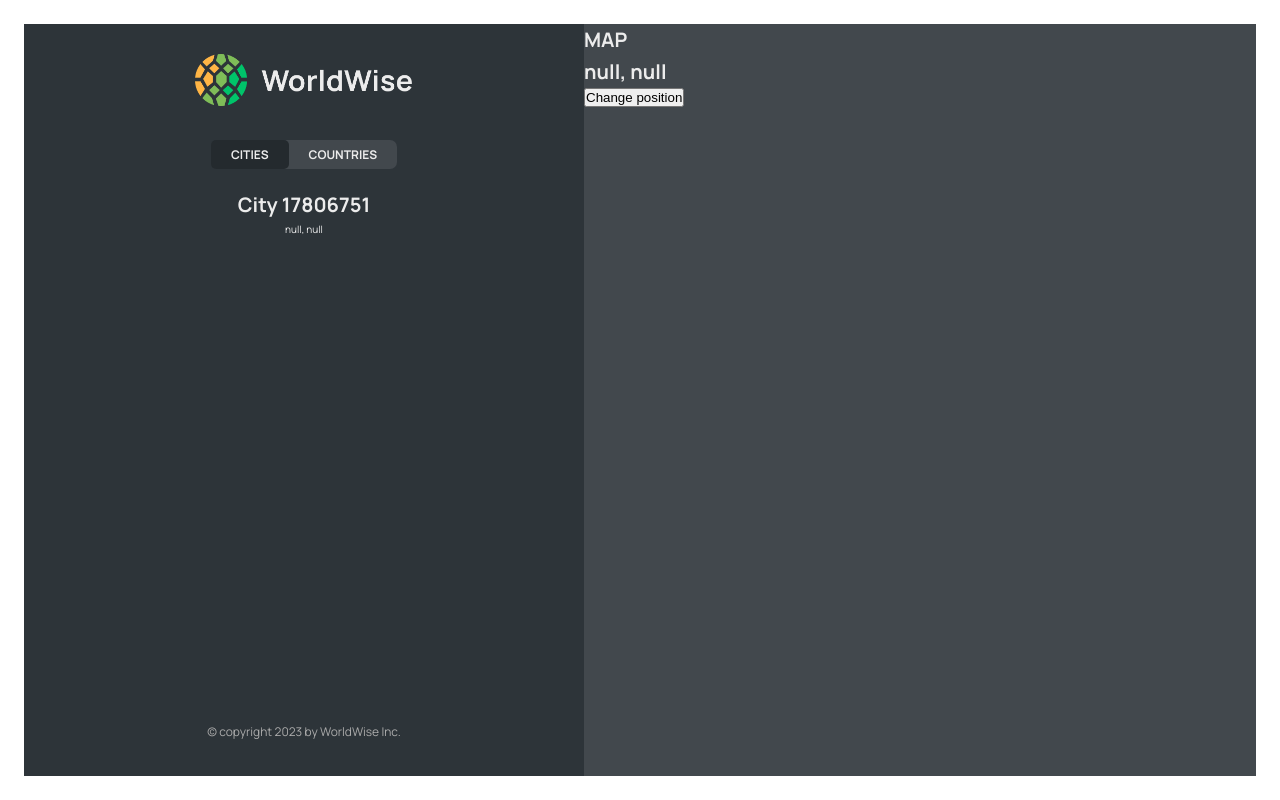
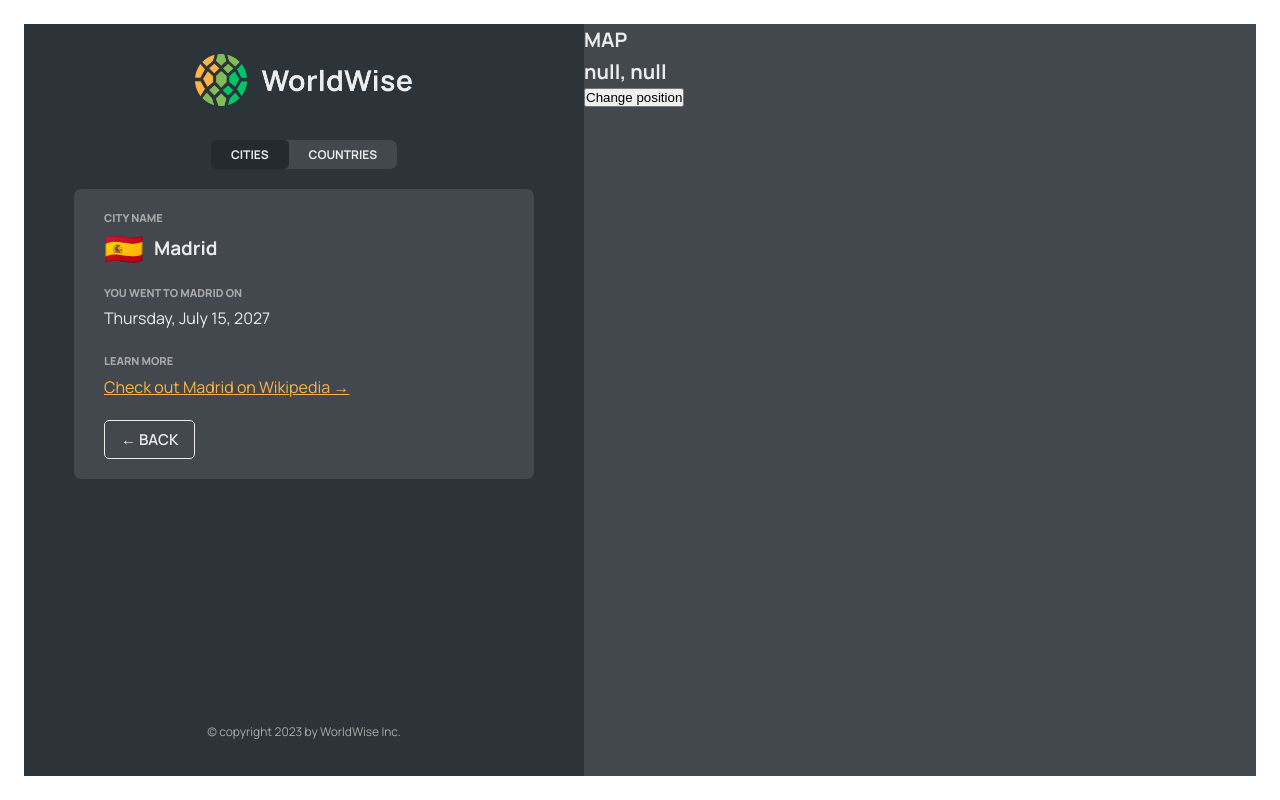
Before and after one commit to Salman-Tyagi/worldwise, a React (Vite) app: page /app/cities/17806751 in a window 1280 px wide. Built offline with nearby package versions, Linux system fonts and the light colour scheme; data requests are answered from the project's data file.

Commit message:
implemented: city descriptions using context api

```diff
--- /dev/null
+++ b/src/components/BackButton.jsx
@@ -0,0 +1,12 @@
+import { useNavigate } from 'react-router-dom';
+import Button from './Button';
+
+export default function BackButton() {
+  const navigate = useNavigate();
+
+  return (
+    <Button type='back' onClick={() => navigate(-1)}>
+      &larr; Back
+    </Button>
+  );
+}
--- a/src/components/City.jsx
+++ b/src/components/City.jsx
@@ -1,5 +1,10 @@
-import { useParams, useSearchParams } from 'react-router-dom';
+import { useParams } from 'react-router-dom';
+import { useEffect } from 'react';
+import { useCitites } from '../contexts/CititesContext';
+import BackButton from './BackButton';
+
 import styles from './City.module.css';
+import Spinner from './Spinner';
 
 const formatDate = date =>
   new Intl.DateTimeFormat('en', {
@@ -11,64 +16,53 @@
 
 function City() {
   const { id } = useParams();
-  const [searchParams, setSearchParams] = useSearchParams();
-  const lat = searchParams.get('lat');
-  const lng = searchParams.get('lng');
+  const { currentCity, getCity, isLoading } = useCitites();
 
-  // TEMP DATA
-  const currentCity = {
-    cityName: 'Lisbon',
-    emoji: '🇵🇹',
-    date: '2027-10-31T15:59:59.138Z',
-    notes: 'My favorite city so far!',
-  };
+  useEffect(() => {
+    getCity(id);
+  }, [id]);
 
   const { cityName, emoji, date, notes } = currentCity;
 
+  if (isLoading) return <Spinner />;
+
   return (
-    <>
-      <h1>City {id}</h1>
-      <p>{`${lat}, ${lng}`}</p>
-    </>
+    <div className={styles.city}>
+      <div className={styles.row}>
+        <h6>City name</h6>
+        <h3>
+          <span>{emoji}</span> {cityName}
+        </h3>
+      </div>
+
+      <div className={styles.row}>
+        <h6>You went to {cityName} on</h6>
+        <p>{formatDate(date || null)}</p>
+      </div>
+
+      {notes && (
+        <div className={styles.row}>
+          <h6>Your notes</h6>
+          <p>{notes}</p>
+        </div>
+      )}
+
+      <div className={styles.row}>
+        <h6>Learn more</h6>
+        <a
+          href={`https://en.wikipedia.org/wiki/${cityName}`}
+          target='_blank'
+          rel='noreferrer'
+        >
+          Check out {cityName} on Wikipedia &rarr;
+        </a>
+      </div>
+
+      <div>
+        <BackButton />
+      </div>
+    </div>
   );
-
-  // return (
-  //   <div className={styles.city}>
-  //     <div className={styles.row}>
-  //       <h6>City name</h6>
-  //       <h3>
-  //         <span>{emoji}</span> {cityName}
-  //       </h3>
-  //     </div>
-
-  //     <div className={styles.row}>
-  //       <h6>You went to {cityName} on</h6>
-  //       <p>{formatDate(date || null)}</p>
-  //     </div>
-
-  //     {notes && (
-  //       <div className={styles.row}>
-  //         <h6>Your notes</h6>
-  //         <p>{notes}</p>
-  //       </div>
-  //     )}
-
-  //     <div className={styles.row}>
-  //       <h6>Learn more</h6>
-  //       <a
-  //         href={`https://en.wikipedia.org/wiki/${cityName}`}
-  //         target="_blank"
-  //         rel="noreferrer"
-  //       >
-  //         Check out {cityName} on Wikipedia &rarr;
-  //       </a>
-  //     </div>
-
-  //     <div>
-  //       <ButtonBack />
-  //     </div>
-  //   </div>
-  // );
 }
 
 export default City;
--- a/src/components/CityItem.jsx
+++ b/src/components/CityItem.jsx
@@ -1,14 +1,21 @@
 import { Link } from 'react-router-dom';
 import styles from './CityItem.module.css';
+import { useCitites } from '../contexts/CititesContext';
 
 /* eslint-disable react/prop-types */
 export default function CityItem({ city }) {
   const { cityName, date, emoji, id, position } = city;
   const { lat, lng } = position;
+  const { currentCity } = useCitites();
 
   return (
     <li>
-      <Link to={`${id}?lat=${lat}&lng=${lng}`} className={styles.cityItem}>
+      <Link
+        to={`${id}?lat=${lat}&lng=${lng}`}
+        className={`${styles.cityItem} ${
+          id === currentCity.id ? styles['cityItem--active'] : ''
+        }`}
+      >
         <span className={styles.emoji}>{emoji}</span>
         <p className={styles.name}>{cityName}</p>
         <p className={styles.date}>({new Date(date).toDateString()})</p>
--- a/src/contexts/CititesContext.jsx
+++ b/src/contexts/CititesContext.jsx
@@ -8,6 +8,7 @@
 function CitiesProvider({ children }) {
   const [cities, setCities] = useState([]);
   const [isLoading, setIsLoading] = useState(false);
+  const [currentCity, setCurrentCity] = useState({});
 
   useEffect(() => {
     const fetchCities = async () => {
@@ -26,9 +27,22 @@
     fetchCities();
   }, []);
 
+  async function getCity(id) {
+    try {
+      setIsLoading(true);
+      const res = await fetch(`${BASE_URL}/cities/${id}`);
+      const data = await res.json();
+      setCurrentCity(data);
+    } catch (err) {
+      throw new Error('Something wrong in getting city data...');
+    } finally {
+      setIsLoading(false);
+    }
+  }
+
   return (
     // 2. SET VALUES FOR THE CONTEXT API
-    <CitiesContext.Provider value={{ cities, isLoading }}>
+    <CitiesContext.Provider value={{ cities, isLoading, currentCity, getCity }}>
       {children}
     </CitiesContext.Provider>
   );
```
